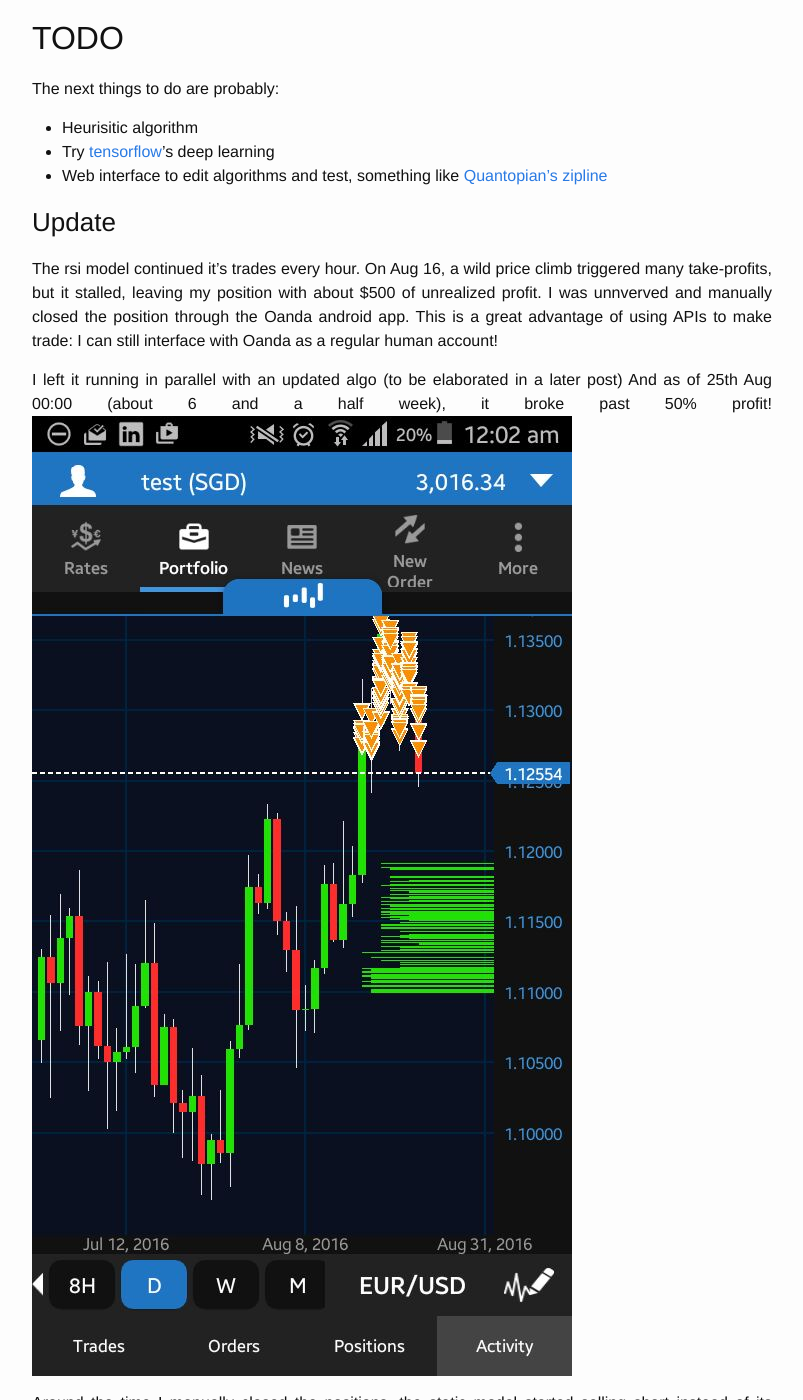
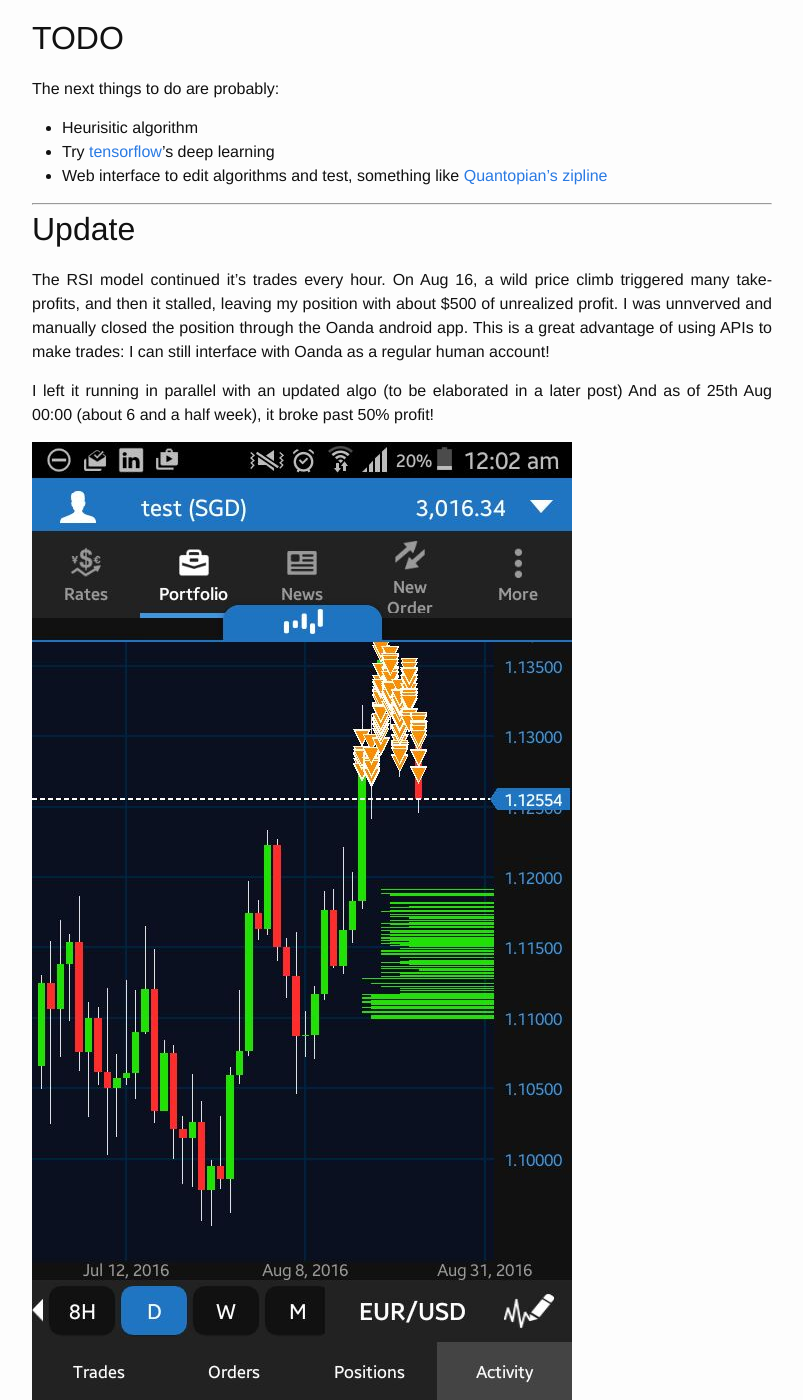
Before and after one commit to keang/keang.github.io, a Jekyll site: the page built from _posts/2016-07-30-buy-low-and-sell-high-for-me.markdown, in a window 1280 px wide and 1400 px high, scrolled down 4595 px. Shown: the whole window, without its empty margins (238-1041 px from the left). Built offline with Jekyll 4.4.1, drawn with Linux system fonts in a browser that asks for light colours; comment, search, counter and statistics services are not loaded; some of the changed text lies outside the part shown.

Commit message:
Formatting

```diff
--- a/_posts/2016-07-30-buy-low-and-sell-high-for-me.markdown
+++ b/_posts/2016-07-30-buy-low-and-sell-high-for-me.markdown
@@ -95,14 +95,19 @@
   * Web interface to edit algorithms and test, something like [Quantopian's zipline](https://github.com/quantopian/zipline)
 
 
-### Update
+_______
 
-The rsi model continued it's trades every hour. On Aug 16, a wild price climb triggered many take-profits, but it stalled, leaving my position with about $500 of unrealized profit.
-I was unnverved and manually closed the position through the Oanda android app. This is a great advantage of using APIs to make trade: I can still interface with Oanda as a regular
+
+Update
+---
+
+The RSI model continued it's trades every hour. On Aug 16, a wild price climb triggered many take-profits, and then it stalled, leaving my position with about $500 of unrealized profit.
+I was unnverved and manually closed the position through the Oanda android app. This is a great advantage of using APIs to make trades: I can still interface with Oanda as a regular
 human account!
 
 I left it running in parallel with an updated algo (to be elaborated in a later post) And as of 25th Aug 00:00 (about 6 and a half week), it broke past 50% profit!
+
 ![>50% profit!](/images/eurusd3.jpg)
 
 Around the time I manually closed the positions, the static model started selling short instead of its monthly buying streak, as seen in the graph above. Brexit shockwave and recovery is
-fitting in nicely with these particular rsi params, so I'll take this good performance with a jar of salt and just count myself lucky.
+fitting in nicely with these particular RSI params, so I'll take this good performance with a jar of salt and just count myself lucky.
```
